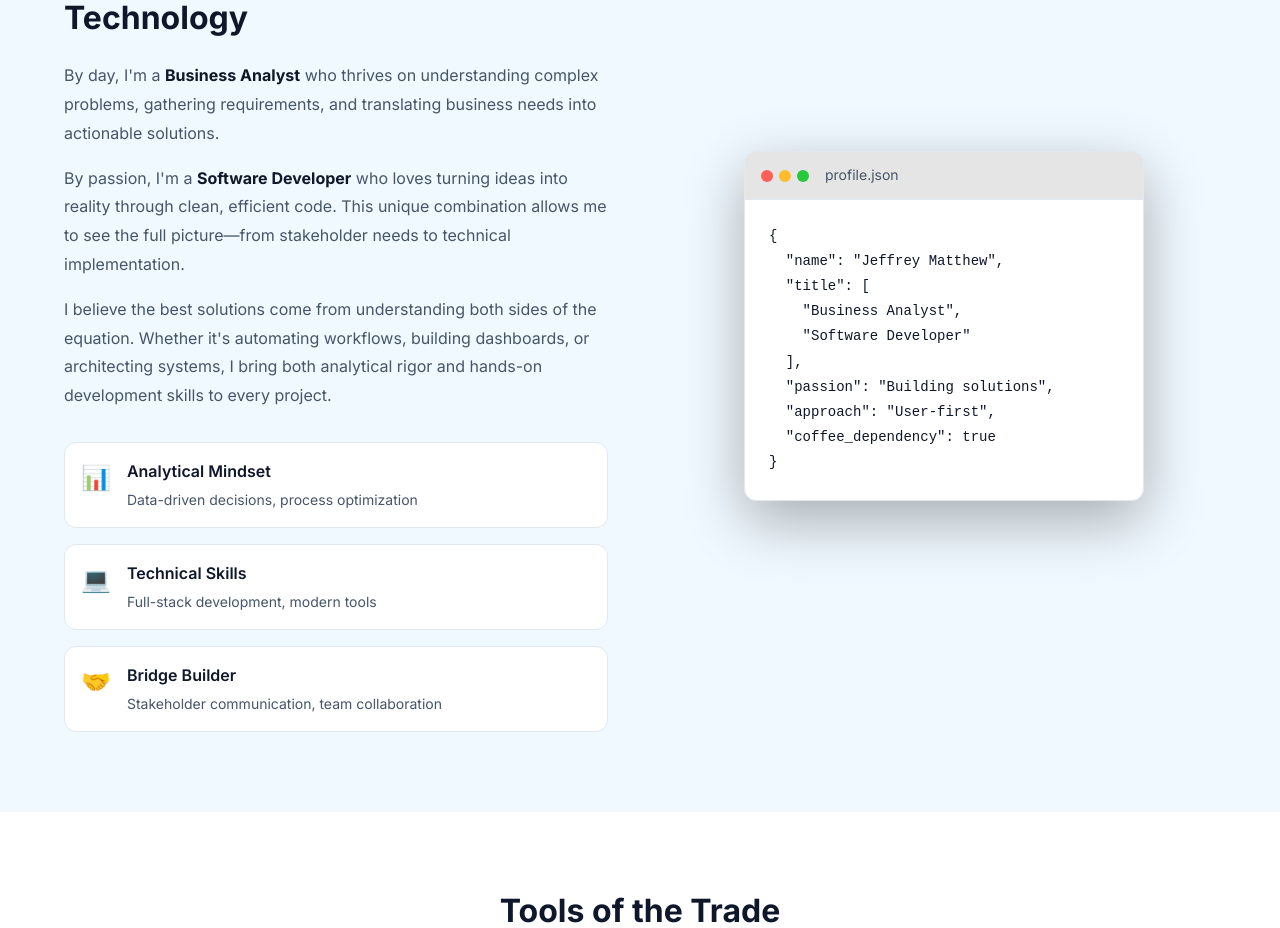
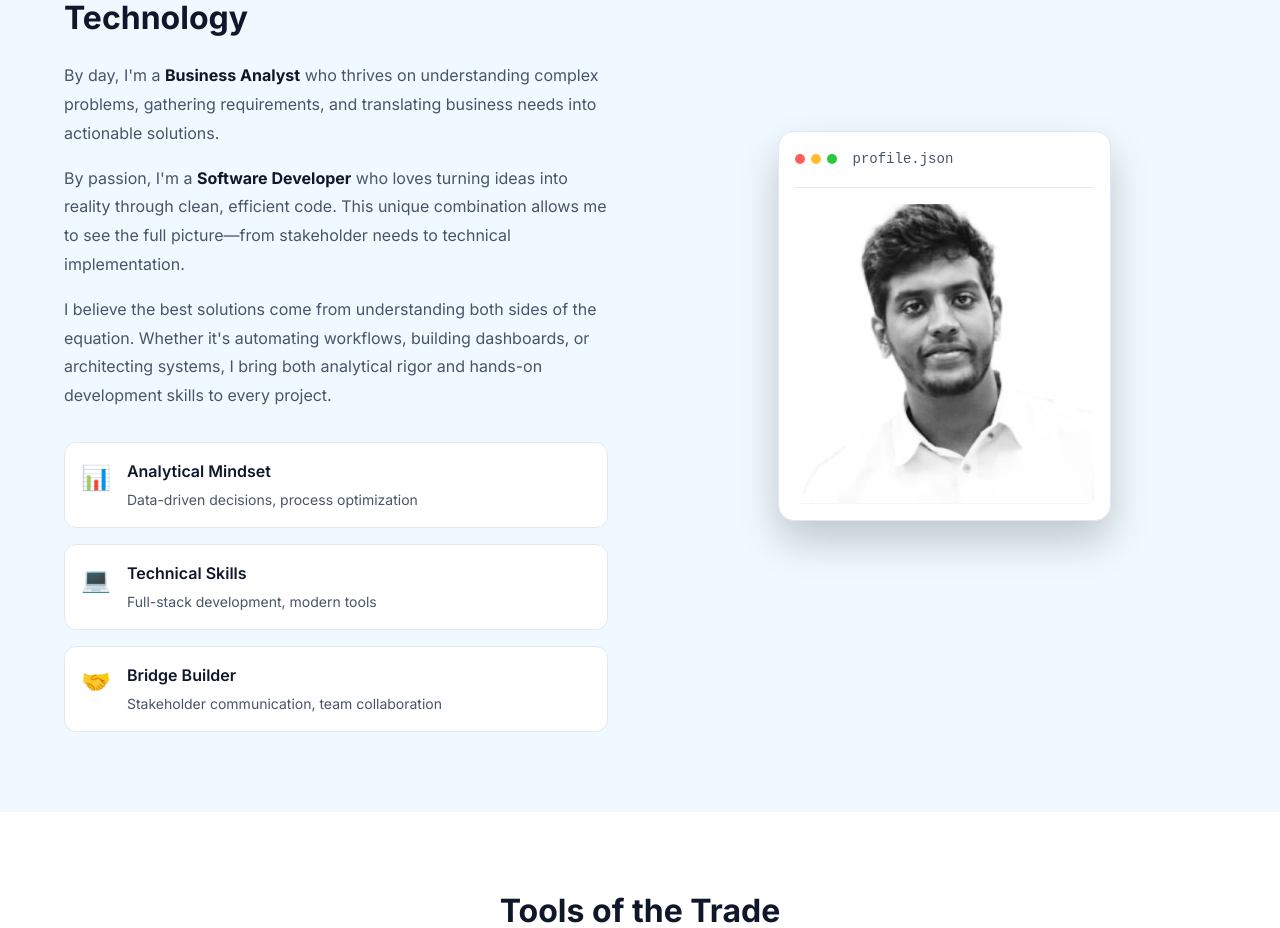
Before and after one commit to Jeffrey-Matthew/home, a React (Vite) app in the folder client/: page / in a window 1280 px wide. Shown: the part 960-1888 px from the top of the page. Built offline with nearby package versions, Linux system fonts and the light colour scheme; no server answers.

Commit message:
feat: add profile picture to About section
- Replace JSON code visualization with profile.jpeg
- Style profile image container with bento-style rounded corners
- Add hover zoom effect for interactivity

```diff
--- a/client/src/components/sections/About.css
+++ b/client/src/components/sections/About.css
@@ -94,19 +94,21 @@
 .visual-card {
     background: var(--card-bg);
     border: 1px solid var(--border-color);
-    border-radius: 12px;
-    overflow: hidden;
-    width: 100%;
-    max-width: 400px;
-    box-shadow: 0 20px 60px rgba(0, 0, 0, 0.3);
+    border-radius: 16px;
+    padding: var(--space-4);
+    /* Reduced padding for image */
+    box-shadow: 0 20px 40px rgba(0, 0, 0, 0.2);
+    height: 100%;
+    display: flex;
+    flex-direction: column;
 }
 
 .visual-header {
     display: flex;
     align-items: center;
     gap: var(--space-4);
-    padding: var(--space-3) var(--space-4);
-    background: rgba(0, 0, 0, 0.1);
+    padding-bottom: var(--space-4);
+    margin-bottom: var(--space-4);
     border-bottom: 1px solid var(--border-color);
 }
 
@@ -116,8 +118,8 @@
 }
 
 .window-dots span {
-    width: 12px;
-    height: 12px;
+    width: 10px;
+    height: 10px;
     border-radius: 50%;
 }
 
@@ -134,18 +136,31 @@
 }
 
 .visual-title {
+    font-family: monospace;
     font-size: var(--font-size-sm);
     color: var(--text-muted);
 }
 
-.visual-code {
-    padding: var(--space-6);
-    margin: 0;
-    font-family: 'Fira Code', 'SF Mono', monospace;
-    font-size: var(--font-size-sm);
-    line-height: 1.8;
-    color: var(--text-color);
-    overflow-x: auto;
+.profile-image-container {
+    flex-grow: 1;
+    border-radius: 8px;
+    overflow: hidden;
+    position: relative;
+    /* Aspect ratio fallback if image fails */
+    min-height: 300px;
+    background: var(--bg-color);
+}
+
+.profile-image {
+    width: 100%;
+    height: 100%;
+    object-fit: cover;
+    display: block;
+    transition: transform var(--transition-slow);
+}
+
+.visual-card:hover .profile-image {
+    transform: scale(1.05);
 }
 
 @media (max-width: 968px) {
--- a/client/src/components/sections/About.tsx
+++ b/client/src/components/sections/About.tsx
@@ -62,18 +62,13 @@ export const About = () => {
                                 </div>
                                 <span className="visual-title">profile.json</span>
                             </div>
-                            <pre className="visual-code">
-                                {`{
-  "name": "Jeffrey Matthew",
-  "title": [
-    "Business Analyst",
-    "Software Developer"
-  ],
-  "passion": "Building solutions",
-  "approach": "User-first",
-  "coffee_dependency": true
-}`}
-                            </pre>
+                            <div className="profile-image-container">
+                                <img
+                                    src="/profile.jpeg"
+                                    alt="Jeffrey Matthew"
+                                    className="profile-image"
+                                />
+                            </div>
                         </div>
                     </div>
                 </div>
```
Also changed, not shown: client/public/profile.jpeg (added).
